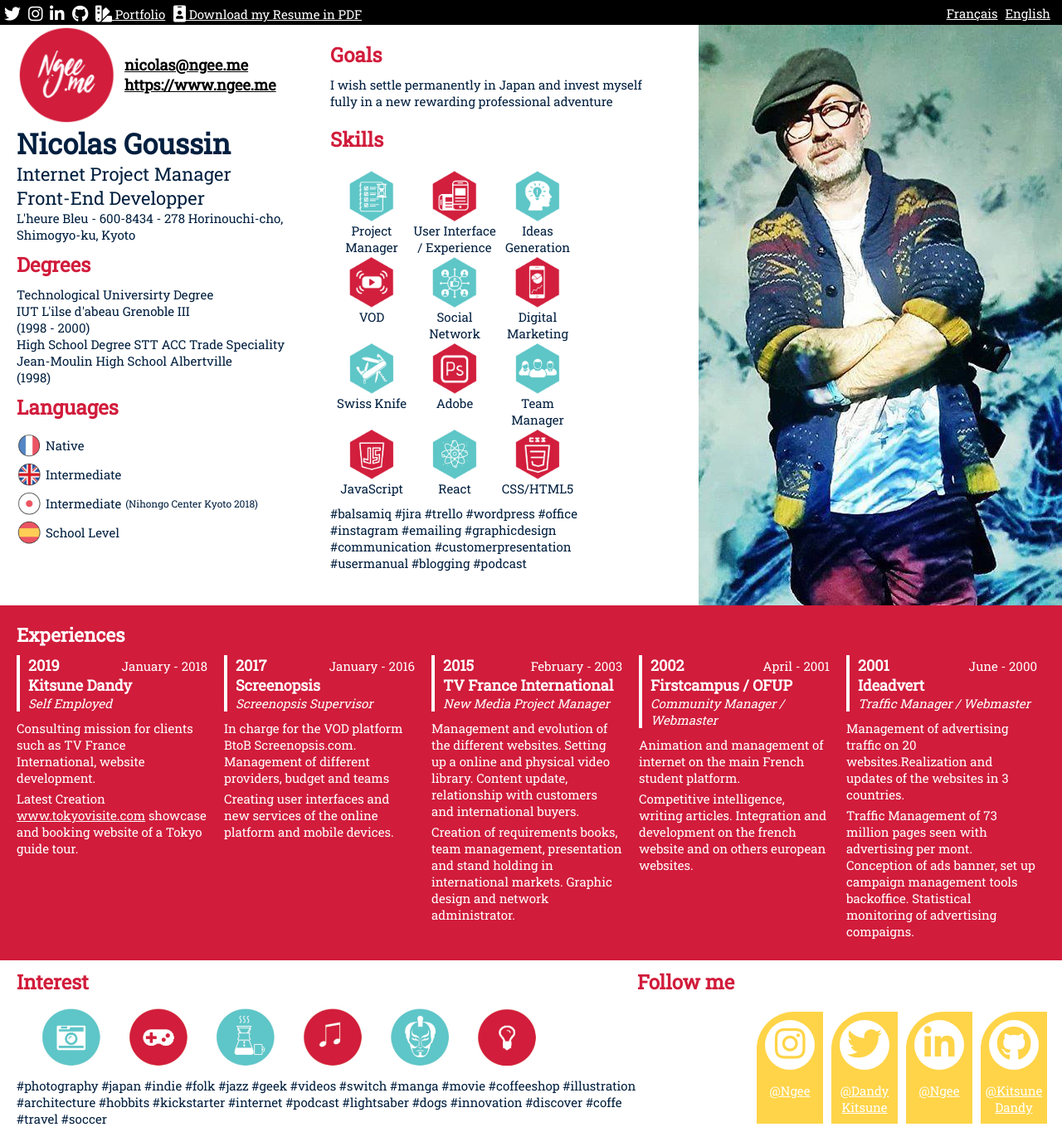
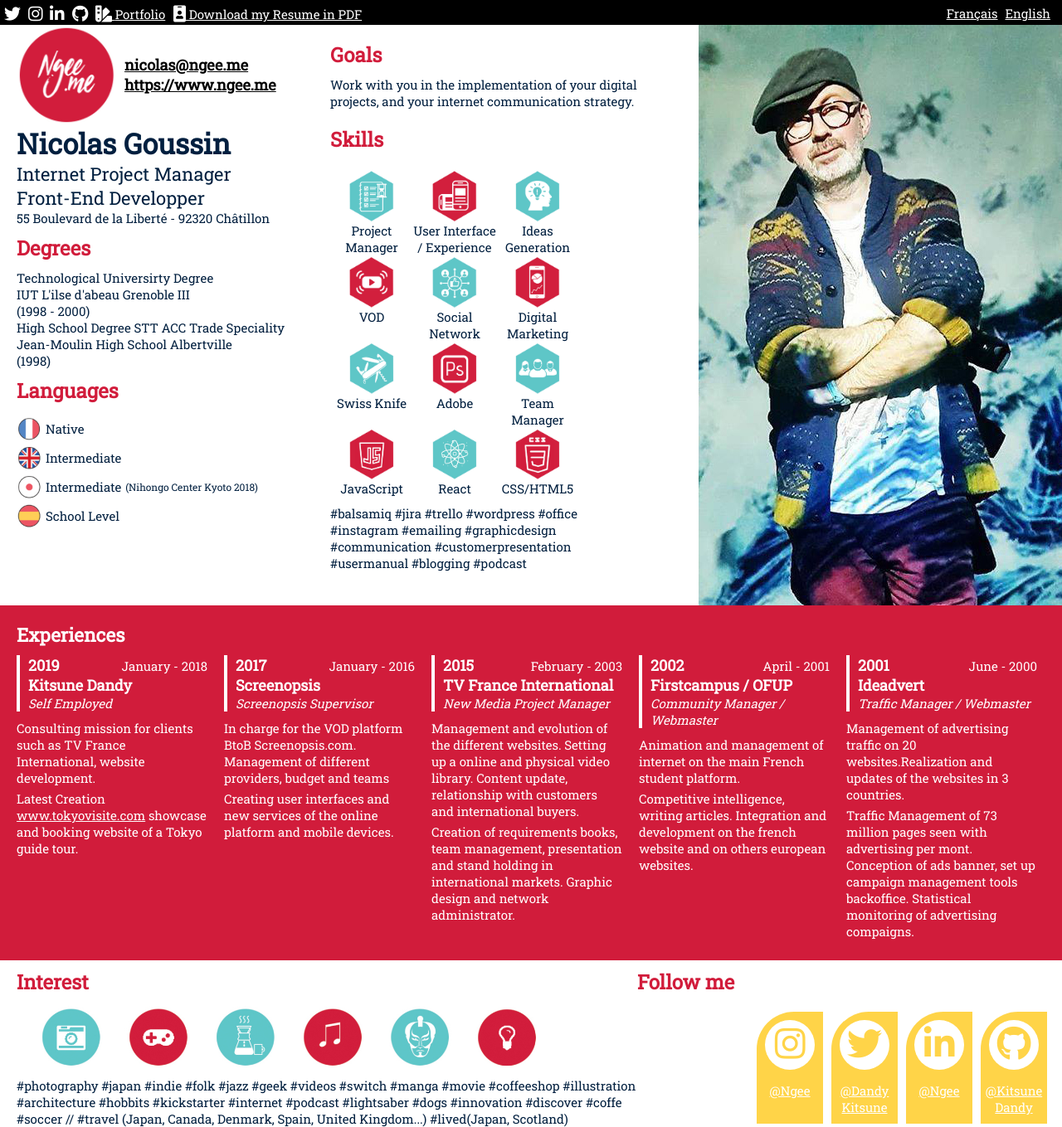
Before and after one commit to KitsuneDandy/Personal-Resume-website, a React (Create React App) app: page / in a window 1280 px wide. Shown: the whole page at 83% size. Built offline with nearby package versions, Linux system fonts and the light colour scheme.

Commit message:
content modifiation

```diff
--- a/src/Data/resumeData.js
+++ b/src/Data/resumeData.js
@@ -8,7 +8,7 @@ export const resumeData = {
   phonenumber: "",
   jobtitle: "Internet Project Manager",
   jobtitle2: "Front-End Developper",
-  adresses: "L'heure Bleu - 600-8434 - 278 Horinouchi-cho, Shimogyo-ku, Kyoto",
+  adresses: "55 Boulevard de la Liberté - 92320 Châtillon",
   degrees: {
     title: { fr: "Diplômes", en: "Degrees" },
     list: [
@@ -84,7 +84,7 @@ export const resumeData = {
       fr:
         "Vous accompagner dans la mise en oeuvre de vos projets numériques et de votre stratégie de communication sur internet",
       en:
-        "I wish settle permanently in Japan and invest myself fully in a new rewarding professional adventure"
+        "Work with you in the implementation of your digital projects, and your internet communication strategy."
     }
   },
 
@@ -100,9 +100,9 @@ export const resumeData = {
     title: { fr: "Intéret", en: "Interest" },
     list: {
       fr:
-        "#photographie #japon #indé #folk #jazz #geek #jeuxvidéos #switch #manga #cinéma #coffeeshop #illustration #architecture #hobbits #kickstarter #internet #podcast #sabrelaser #chiens #innovation #vélo #lubbies #découvrir #café #voyage #football",
+        "#photographie #japon #indé #folk #jazz #geek #jeuxvidéos #switch #manga #cinéma #coffeeshop #illustration #architecture #hobbits #kickstarter #internet #podcast #sabrelaser #chiens #innovation #vélo #lubbies #découvrir #café #football // #voyage(Japon, Canada, Danemark, Espagne, Royaume-Uni...) #résider (Japon, Ecosse) ",
       en:
-        "#photography #japan #indie #folk #jazz #geek #videos #switch #manga #movie #coffeeshop #illustration #architecture #hobbits #kickstarter #internet #podcast #lightsaber #dogs #innovation #discover #coffe #travel #soccer"
+        "#photography #japan #indie #folk #jazz #geek #videos #switch #manga #movie #coffeeshop #illustration #architecture #hobbits #kickstarter #internet #podcast #lightsaber #dogs #innovation #discover #coffe #soccer // #travel (Japan, Canada, Denmark, Spain, United Kingdom...) #lived(Japan, Scotland)"
     }
   },
   social: {
```
Also changed, not shown: 1 other file (tests, documents, lock files or other folders).
